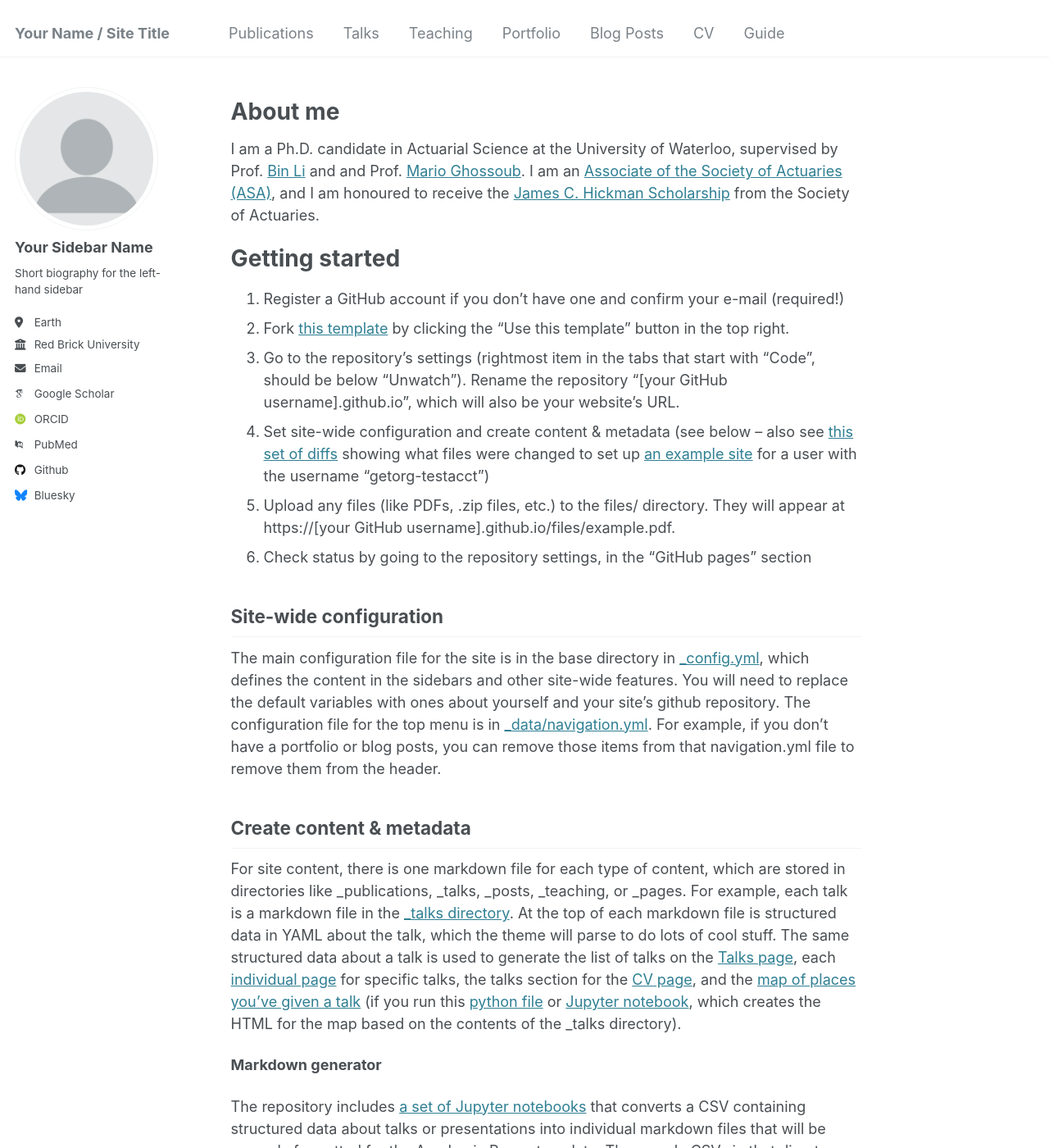
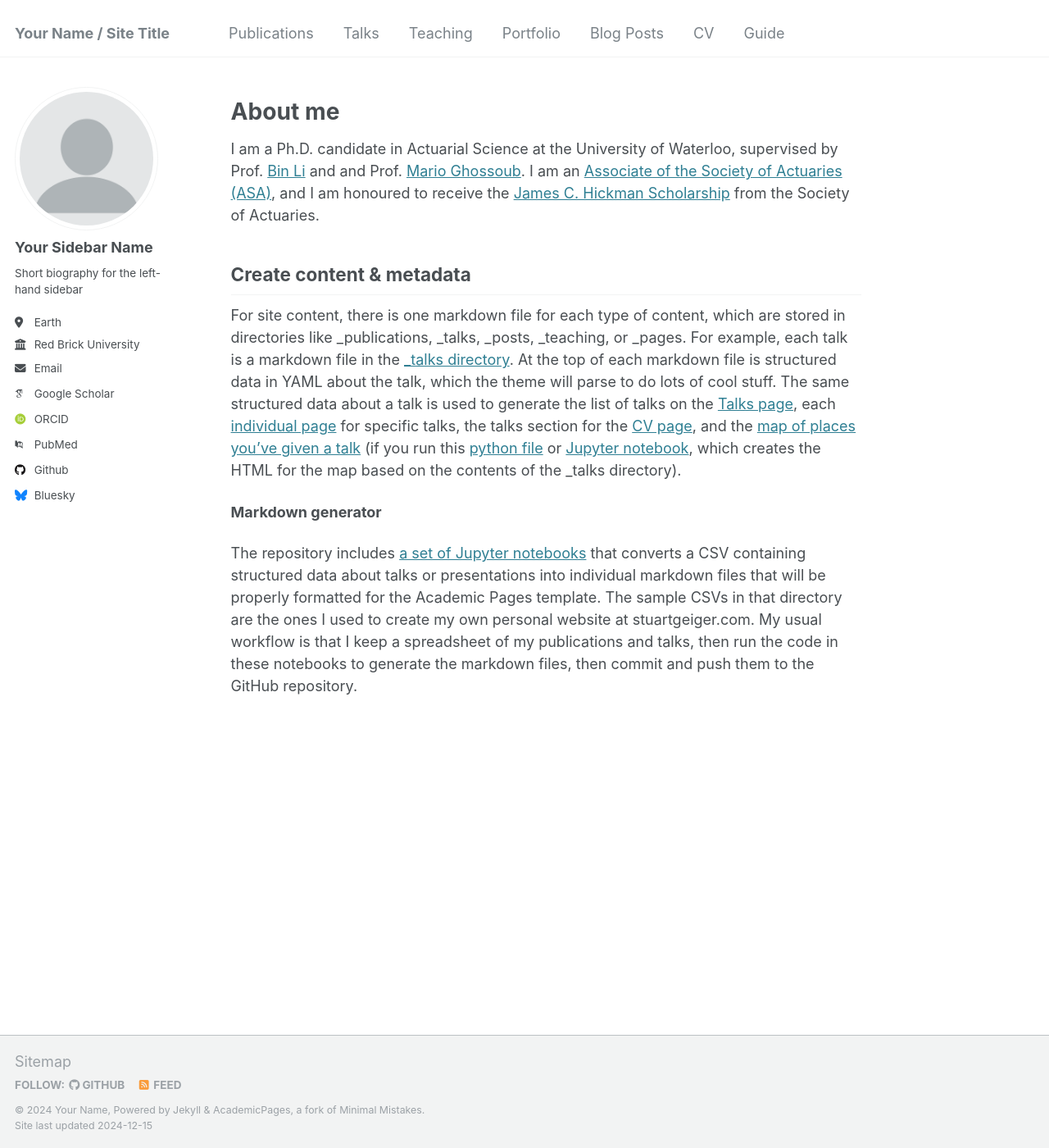
Before and after one commit to benxuanshi/benxuanshi.github.io, a Jekyll site: the page built from _pages/about.md, in a window 1280 px wide and 1400 px high. Shown: the whole window at 82% size. Built offline with Jekyll 4.4.1, drawn with Linux system fonts in a browser that asks for light colours; some web fonts are replaced; some of the changed text lies outside the part shown.

Commit message:
Update about.md

```diff
--- a/_pages/about.md
+++ b/_pages/about.md
@@ -14,18 +14,7 @@ I am a Ph.D. candidate in Actuarial Science at the University of Waterloo, super
 
 
 
-Getting started
-======
-1. Register a GitHub account if you don't have one and confirm your e-mail (required!)
-1. Fork [this template](https://github.com/academicpages/academicpages.github.io) by clicking the "Use this template" button in the top right.
-1. Go to the repository's settings (rightmost item in the tabs that start with "Code", should be below "Unwatch"). Rename the repository "[your GitHub username].github.io", which will also be your website's URL.
-1. Set site-wide configuration and create content & metadata (see below -- also see [this set of diffs](http://archive.is/3TPas) showing what files were changed to set up [an example site](https://getorg-testacct.github.io) for a user with the username "getorg-testacct")
-1. Upload any files (like PDFs, .zip files, etc.) to the files/ directory. They will appear at https://[your GitHub username].github.io/files/example.pdf.
-1. Check status by going to the repository settings, in the "GitHub pages" section
 
-Site-wide configuration
-------
-The main configuration file for the site is in the base directory in [_config.yml](https://github.com/academicpages/academicpages.github.io/blob/master/_config.yml), which defines the content in the sidebars and other site-wide features. You will need to replace the default variables with ones about yourself and your site's github repository. The configuration file for the top menu is in [_data/navigation.yml](https://github.com/academicpages/academicpages.github.io/blob/master/_data/navigation.yml). For example, if you don't have a portfolio or blog posts, you can remove those items from that navigation.yml file to remove them from the header.
 
 Create content & metadata
 ------
@@ -35,14 +24,3 @@ For site content, there is one markdown file for each type of content, which are
 
 The repository includes [a set of Jupyter notebooks](https://github.com/academicpages/academicpages.github.io/tree/master/markdown_generator
 ) that converts a CSV containing structured data about talks or presentations into individual markdown files that will be properly formatted for the Academic Pages template. The sample CSVs in that directory are the ones I used to create my own personal website at stuartgeiger.com. My usual workflow is that I keep a spreadsheet of my publications and talks, then run the code in these notebooks to generate the markdown files, then commit and push them to the GitHub repository.
-
-How to edit your site's GitHub repository
-------
-Many people use a git client to create files on their local computer and then push them to GitHub's servers. If you are not familiar with git, you can directly edit these configuration and markdown files directly in the github.com interface. Navigate to a file (like [this one](https://github.com/academicpages/academicpages.github.io/blob/master/_talks/2012-03-01-talk-1.md) and click the pencil icon in the top right of the content preview (to the right of the "Raw | Blame | History" buttons). You can delete a file by clicking the trashcan icon to the right of the pencil icon. You can also create new files or upload files by navigating to a directory and clicking the "Create new file" or "Upload files" buttons.
-
-Example: editing a markdown file for a talk
-![Editing a markdown file for a talk](/images/editing-talk.png)
-
-For more info
-------
-More info about configuring Academic Pages can be found in [the guide](https://academicpages.github.io/markdown/), the [growing wiki](https://github.com/academicpages/academicpages.github.io/wiki), and you can always [ask a question on GitHub](https://github.com/academicpages/academicpages.github.io/discussions). The [guides for the Minimal Mistakes theme](https://mmistakes.github.io/minimal-mistakes/docs/configuration/) (which this theme was forked from) might also be helpful.
```
